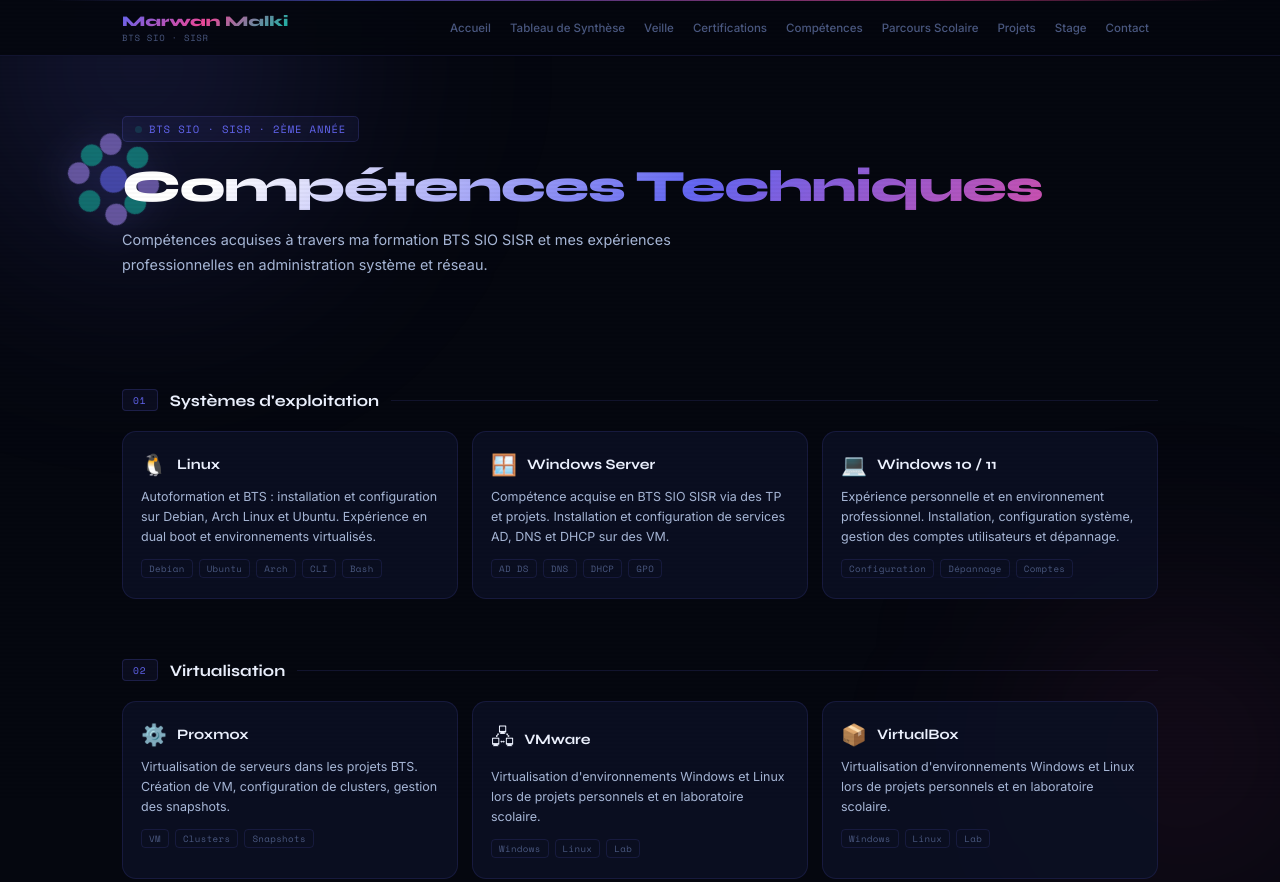
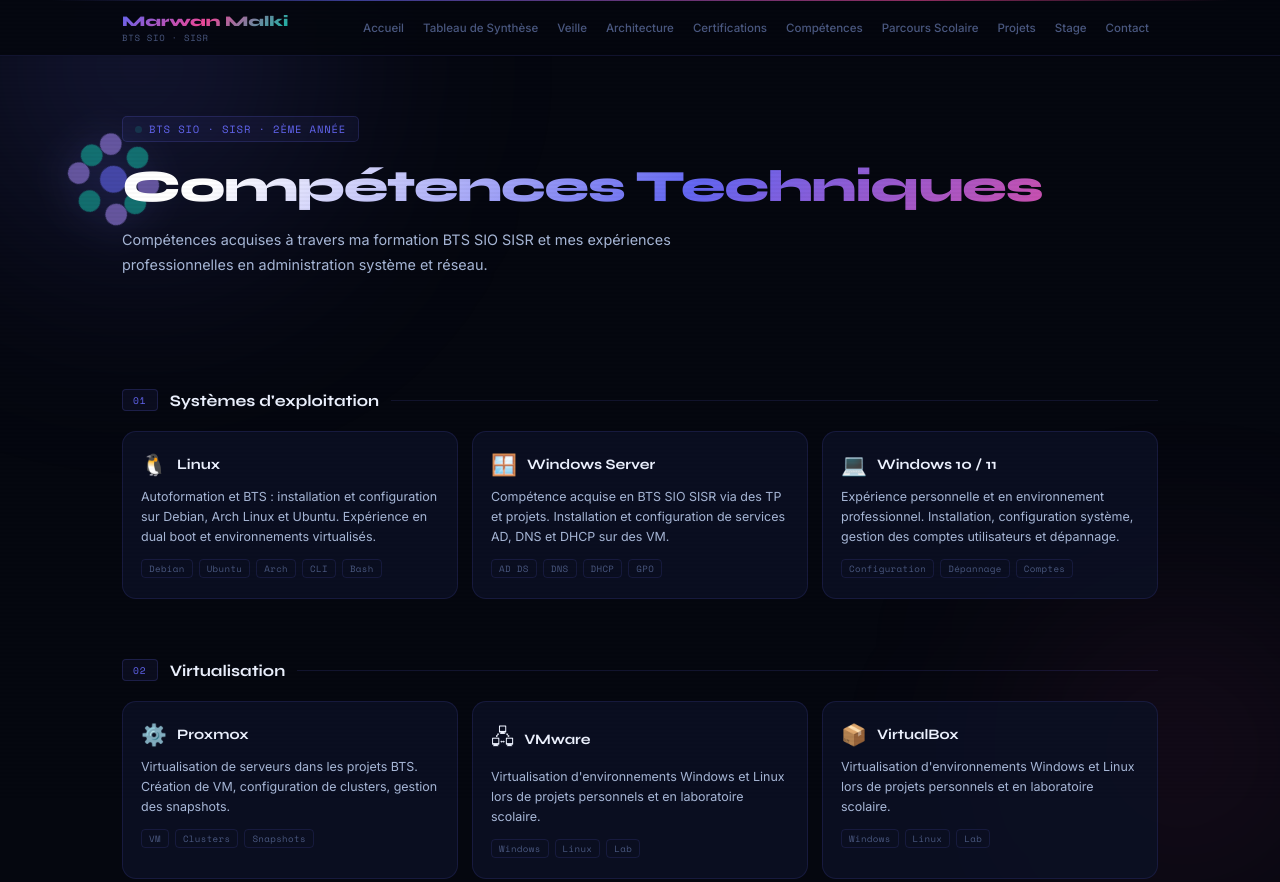
Before and after one commit to MrXnno/M.Malki, a plain HTML site: page competences.html in a window 1280 px wide. Shown: the top 882 px of the page. Drawn offline with nearby package versions, Linux system fonts and the light colour scheme.

Commit message:
Update competences.html

```diff
--- a/competences.html
+++ b/competences.html
@@ -127,6 +127,7 @@
       <a href="index.html">Accueil</a>
       <a href="tableau-synthese.html">Tableau de Synthèse</a>
       <a href="veille.html">Veille</a>
+      <a href="architecture.html">Architecture</a>
       <a href="certifications.html">Certifications</a>
       <a href="competences.html">Compétences</a>
       <a href="parcours-scolaire.html">Parcours Scolaire</a>
```
